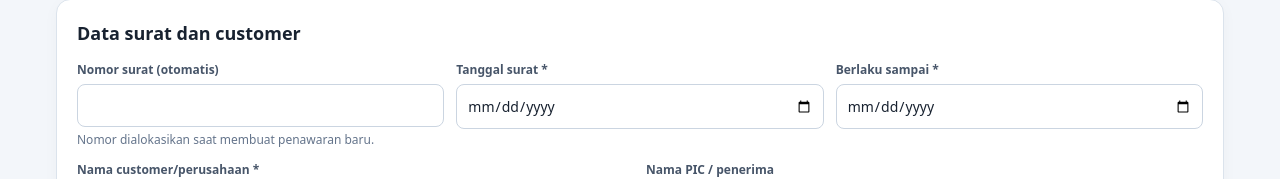
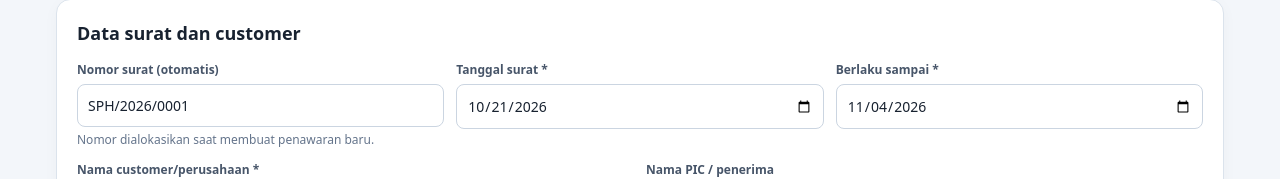
Before and after one commit to Priam98/SPH-Megacon-Generator, a plain HTML site: page index.html in a window 1280 px wide. Shown: the part 260-439 px from the top of the page. Drawn offline with Linux system fonts and the light colour scheme.

Commit message:
Update index.html

```diff
--- a/index.html
+++ b/index.html
@@ -40,6 +40,6 @@
 <section id="previewPanel" class="panel hidden"><div class="actions no-print" style="margin-bottom:16px"><button class="secondary" id="backBtn">← Kembali ke form</button><button class="primary" id="pdfBtn">Cetak / Simpan PDF</button><button class="secondary" id="wordBtn">Unduh Word (.doc)</button></div><div id="documentPreview" class="print-doc"></div><p class="small no-print">PDF dibuat melalui dialog cetak browser (pilih “Save as PDF”). File Word diunduh sebagai dokumen HTML kompatibel Word (.doc).</p></section>
 <footer class="small" style="padding:4px 0 28px">Generator lokal • Tidak mengirim data ke server • Simpan cadangan secara berkala.</footer>
 </div>
-<script> src="script.js" defer></script>
+<script src="app.js" defer></script>
 </body>
 </html>
```
